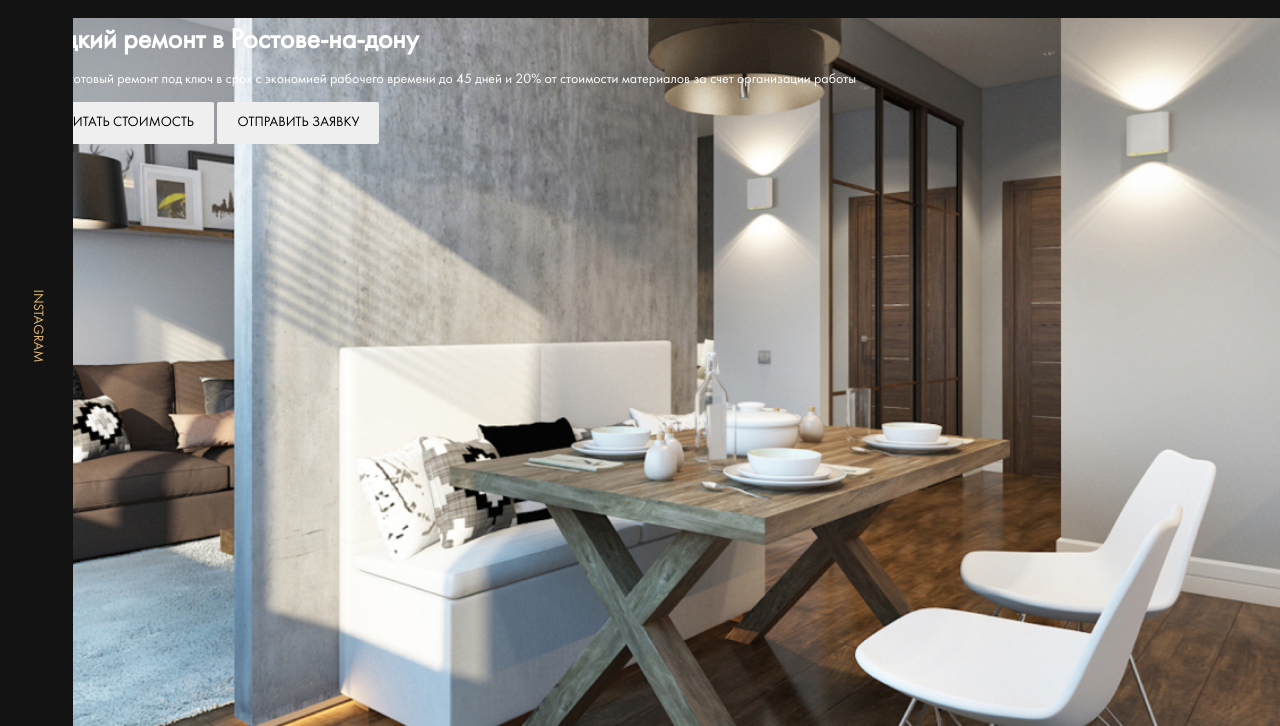
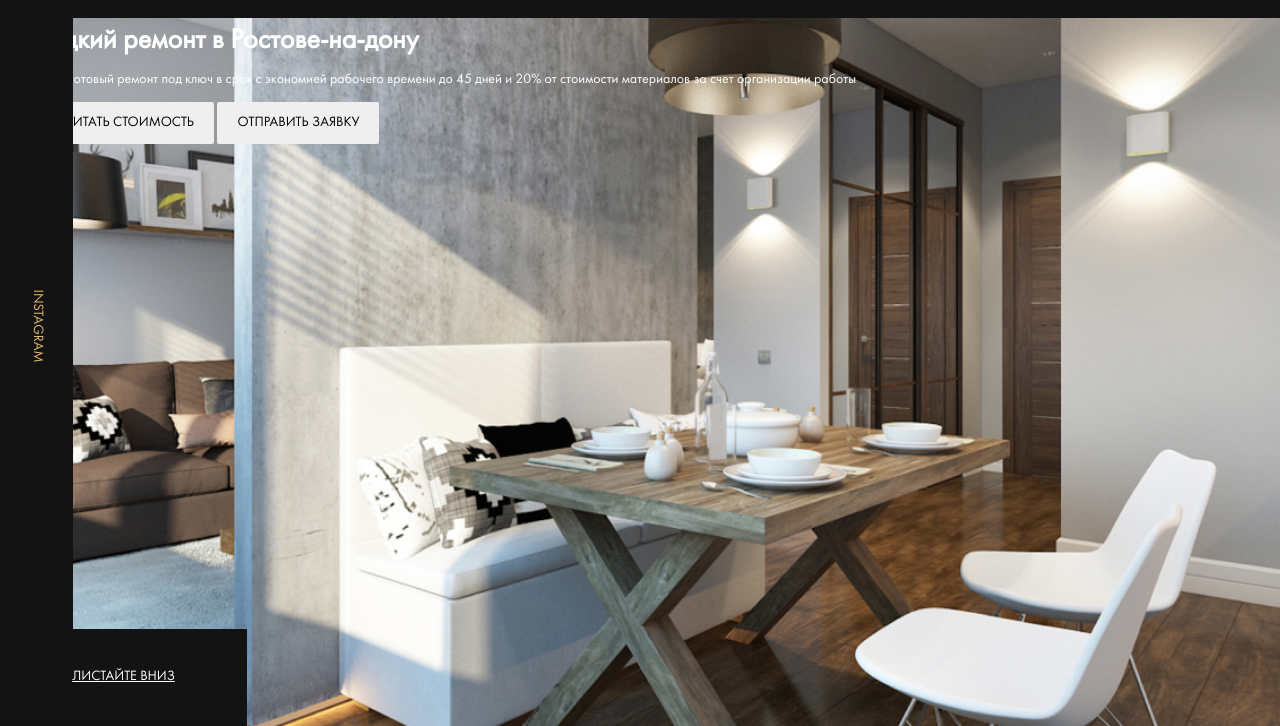
Before and after one commit to MigaesG/repair-design, a website: page index.html in a window 1280 px wide. Shown: the part 74-800 px from the top of the page. Drawn offline with Linux system fonts and the light colour scheme; files whose address does not match are found by name.

Commit message:
feat: add hero__scroll-down

```diff
--- a/index.html
+++ b/index.html
@@ -47,6 +47,7 @@
        <!-- /.container -->
      </div>
      <!-- /.hero__content -->
+     <a href="#" class="hero__scroll-down">листайте вниз</a>
    </section>
    <!-- /.hero -->
   </main>
--- a/sass/templates/_hero.sass
+++ b/sass/templates/_hero.sass
@@ -10,6 +10,19 @@
     left: 0
     max-width: 80px
     height: 100%
+  &__scroll-down
+    position: absolute
+    display: flex
+    justify-content: center
+    align-items: center
+    left: 0
+    bottom: 0
+    min-width: 247px
+    min-height: 97px
+    z-index: 99
+    background-color: $dark
+    text-transform: uppercase
+    color: $light
 .instagram
   display: flex
   justify-content: center
```
Also changed, not shown: css/style.css.
